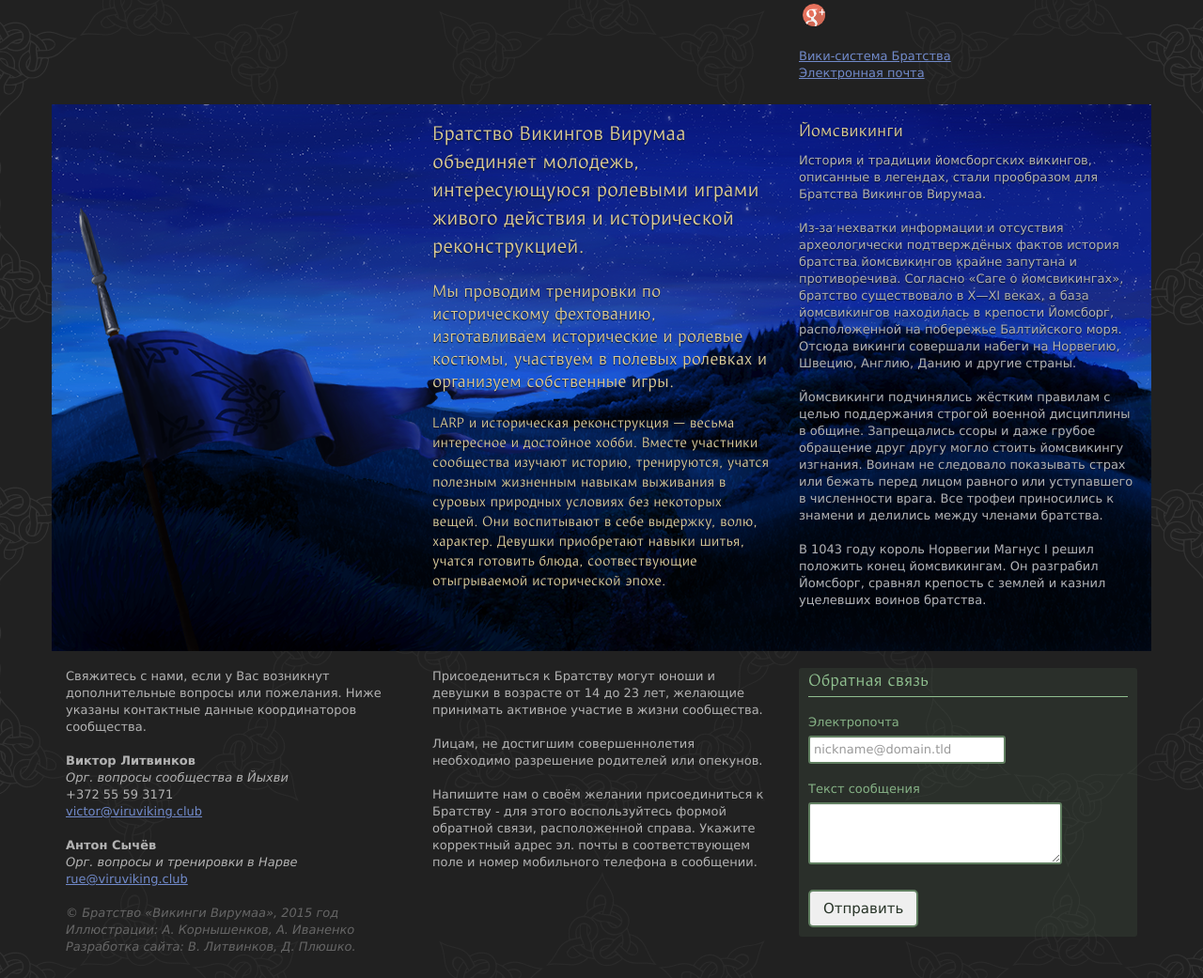
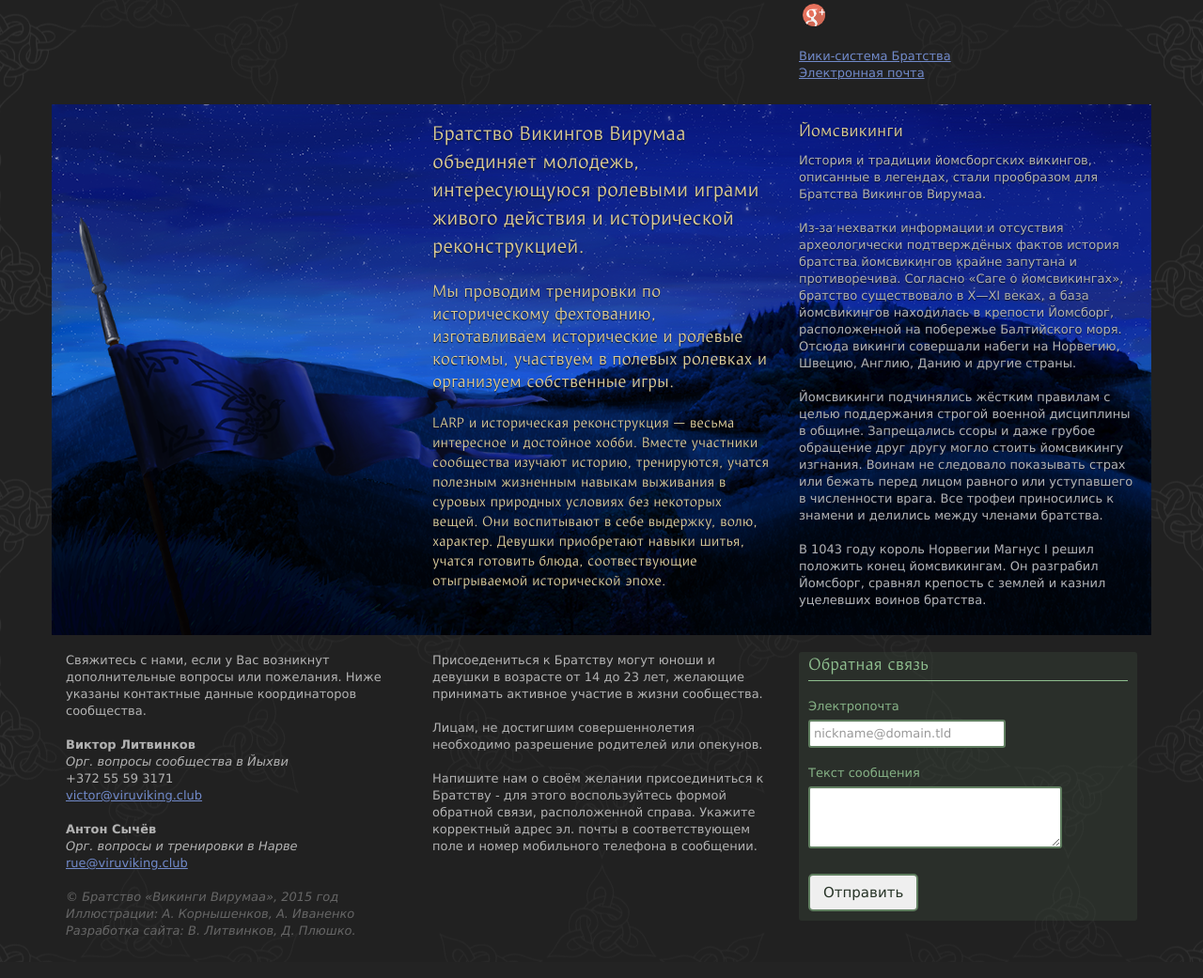
Before and after one commit to sunfox-estonia/website, a PHP site: page / in a window 1280 px wide. Shown: the part 678-1719 px from the top of the page at 94% size. Run offline with PHP 8.4, Linux system fonts and the light colour scheme; style sheets or scripts are compiled from the project's sources; some libraries are stand-ins or nearby versions.

Commit message:
Homepage intro paralax.

```diff
--- a/index.html
+++ b/index.html
@@ -36,7 +36,7 @@
 <main>
     <div class="container preintro"></div>
     <div class="container intro">
-      <div class="row"><div class="intro_thirdhill"><div class="intro_sechill"><div class="intro_firsthill"><div class="intro_flag">
+      <div class="row"><div id="intro_thirdhill"><div id="intro_sechill"><div id="intro_firsthill"><div id="intro_flag">
         <div class="col-sm-offset-6 col-sm-6 col-md-offset-6 col-md-6 col-lg-offset-4 col-lg-4">
          <h1>Братство Викингов Вирумаа объединяет молодежь, интересующуюся ролевыми играми живого действия и исторической реконструкцией.</h1><h2>Мы проводим тренировки по историческому фехтованию, изготавливаем исторические и ролевые костюмы, участвуем в полевых ролевках и организуем собственные игры.</h2>
          <h3 class="hidden-sm">LARP и историческая реконструкция — весьма интересное и достойное хобби. Вместе участники сообщества изучают историю, тренируются, учатся полезным жизненным навыкам выживания в суровых природных условиях без некоторых вещей. Они воспитывают в себе выдержку, волю, характер. Девушки приобретают навыки шитья, учатся готовить блюда, соотвествующие отыгрываемой исторической эпохе.</h3>
@@ -61,7 +61,7 @@
         <div class="clearfix"></div>
       </div>
     </div>
-    <!--
+<!--
     <div class="container fireplace">
       <div class="row">
         <div class="col-lg-12"><h1>Каждому найдется место возле огня</h1></div>
@@ -99,7 +99,7 @@
         </div>
       </div>
     </div>
-  -->
+-->
 </main>
 <footer>
     <div class="container"><a name="BlockContactUs"></a>
--- a/resources/css/virvik.css
+++ b/resources/css/virvik.css
@@ -65,9 +65,9 @@ form button[type="submit"]:focus{border:2px solid transparent; background:#fff;}
 
 @media (min-width: 1200px) {
 	body{font-size:13px; line-height: 18px;}
-	main div.intro{background: url(../img/intro/1170/intro_sky_1170.png) no-repeat top center;height:582px;}
-  main div.intro div.intro_thirdhill{background: url(../img/intro/1170/intro_thirdhill_1170.png) 0 0 no-repeat;height:582px;}
-	main div.intro div.intro_sechill{background: url(../img/intro/1170/intro_sechill_1170.png) 0 0 no-repeat;height:582px;}
-	main div.intro div.intro_firsthill{background: url(../img/intro/1170/intro_firsthill_1170.png) 0 0 no-repeat;height:582px;}
-	main div.intro div.intro_flag{background: url(../img/intro/1170/intro_flag_1170.png) 0 0 no-repeat;height:582px;}
+	main div.intro{background: url(../img/intro/1170/intro_sky_1170.png) no-repeat top center;height:565px; overflow: hidden;}
+  main div.intro div#intro_thirdhill{background: url(../img/intro/1170/intro_thirdhill_1170.png) 0px -20px no-repeat;height:582px;}
+	main div.intro div#intro_sechill{background: url(../img/intro/1170/intro_sechill_1170.png) 0px 0px no-repeat;height:582px;}
+	main div.intro div#intro_firsthill{background: url(../img/intro/1170/intro_firsthill_1170.png) 0px 30px no-repeat;height:582px;}
+	main div.intro div#intro_flag{background: url(../img/intro/1170/intro_flag_1170.png) 0px 10px no-repeat;height:582px;}
 }
--- a/resources/js/virvik.js
+++ b/resources/js/virvik.js
@@ -23,19 +23,22 @@ $(function() {
 Home page intro paralax
 More info: http://stackoverflow.com/questions/15465481/is-there-a-way-to-make-parallax-work-within-a-div
 */
-function parallax() {
+function intro_parallax() {
     var ev = {
         scrollTop: document.body.scrollTop || document.documentElement.scrollTop
     };
     ev.ratioScrolled = ev.scrollTop / (document.body.scrollHeight - document.documentElement.clientHeight);
-    render(ev);
+    intro_parallax_render(ev);
 }
-function render(ev) {
+function intro_parallax_render(ev) {
     var t = ev.scrollTop;
-    var y = Math.round(t * 2/3) - 800;
-    // var y = Math.round((1 - ev.ratioScrolled) * -100);
-    $('div#intro_thirdhill').css('background-position', '0 ' + y + 'px');
-    $('div#intro_sechill').css('background-position', '0 ' + y + 'px');
-    $('div#intro_firsthill').css('background-position', '0 ' + y + 'px');
-    $('div#intro_flag').css('background-position', '0 ' + y + 'px');
+    var thirdhill_val = Math.round(t*0.055-20);
+    var sechill_val = Math.round(t*0.02);
+    var firsthill_val = Math.round(t*(-0.04)+30);
+    var flag_val_ver = Math.round(t*(-0.035)+10);
+    var flag_val_hor = Math.round(t*(-0.02));
+    $('div#intro_thirdhill').css('background-position', '0px ' + thirdhill_val + 'px');
+    $('div#intro_sechill').css('background-position', '0 ' + sechill_val + 'px');
+    $('div#intro_firsthill').css('background-position', '0 ' + firsthill_val + 'px');
+    $('div#intro_flag').css('background-position', flag_val_hor + 'px ' + flag_val_ver + 'px');
 }
```
